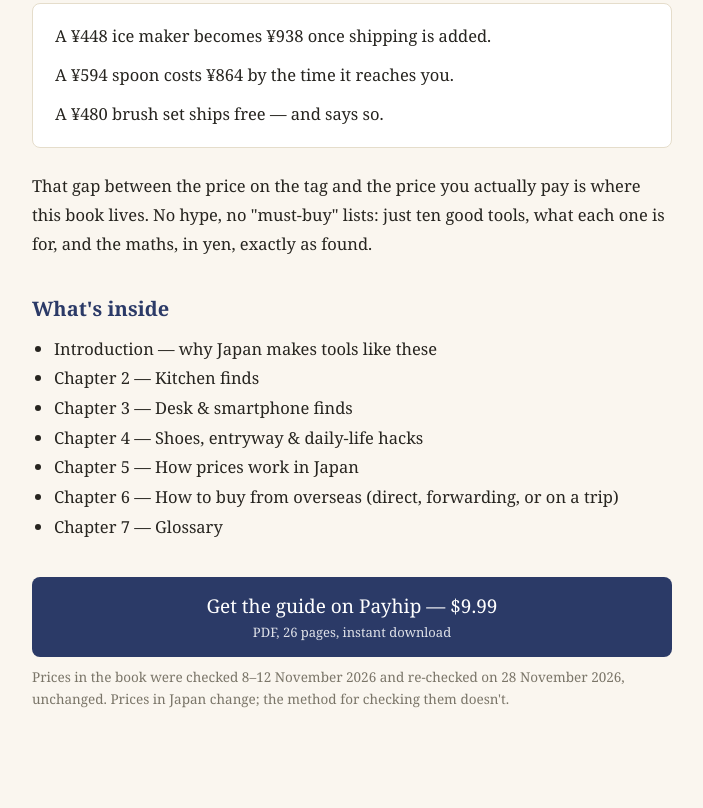
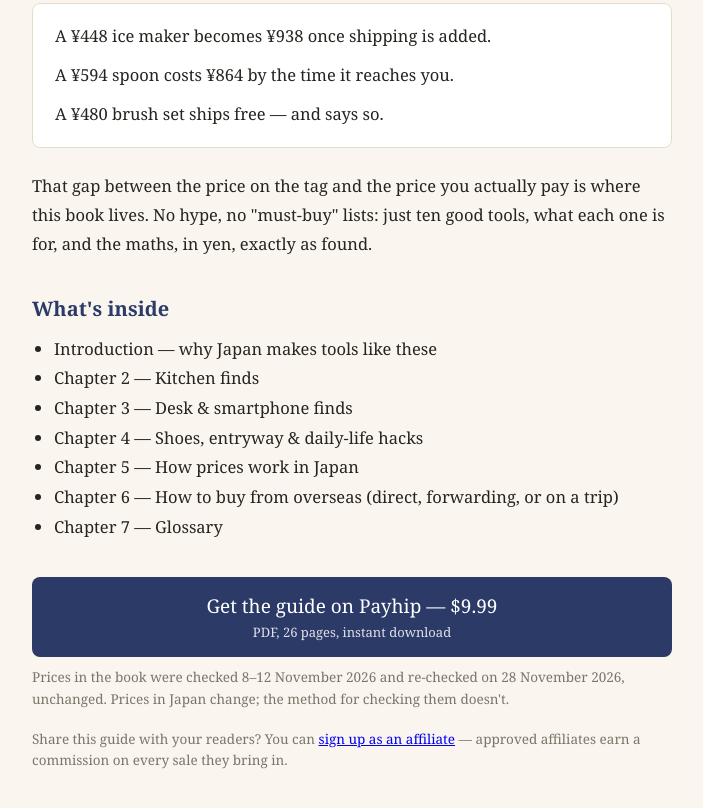
Before and after one commit to 0x0x314/rakuda-oracle, a plain HTML site: page book.html in a window 1280 px wide. Shown: the part 922-1730 px from the top of the page, without its empty margins (288-991 px from the left). Drawn offline with Linux system fonts and the light colour scheme.

Commit message:
Publish book.html

```diff
--- a/book.html
+++ b/book.html
@@ -67,6 +67,10 @@
   <p class="note">Prices in the book were checked 8–12 November 2026 and re-checked on
   28 November 2026, unchanged. Prices in Japan change; the method for checking
   them doesn't.</p>
+
+  <p class="note">Share this guide with your readers? You can
+  <a href="https://payhip.com/pinkcamel/affiliate-signup">sign up as an affiliate</a>
+  — approved affiliates earn a commission on every sale they bring in.</p>
 </main>
 </body>
 </html>
```
